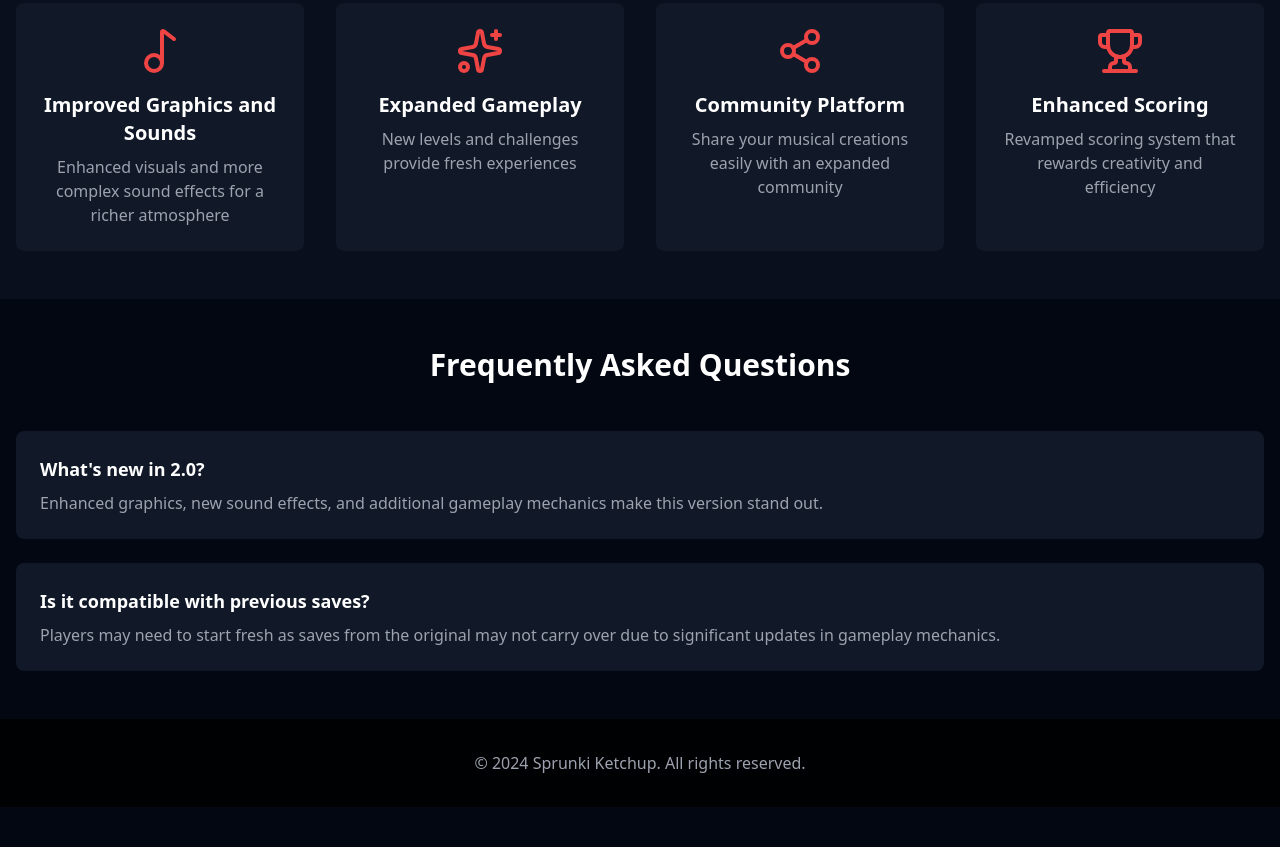
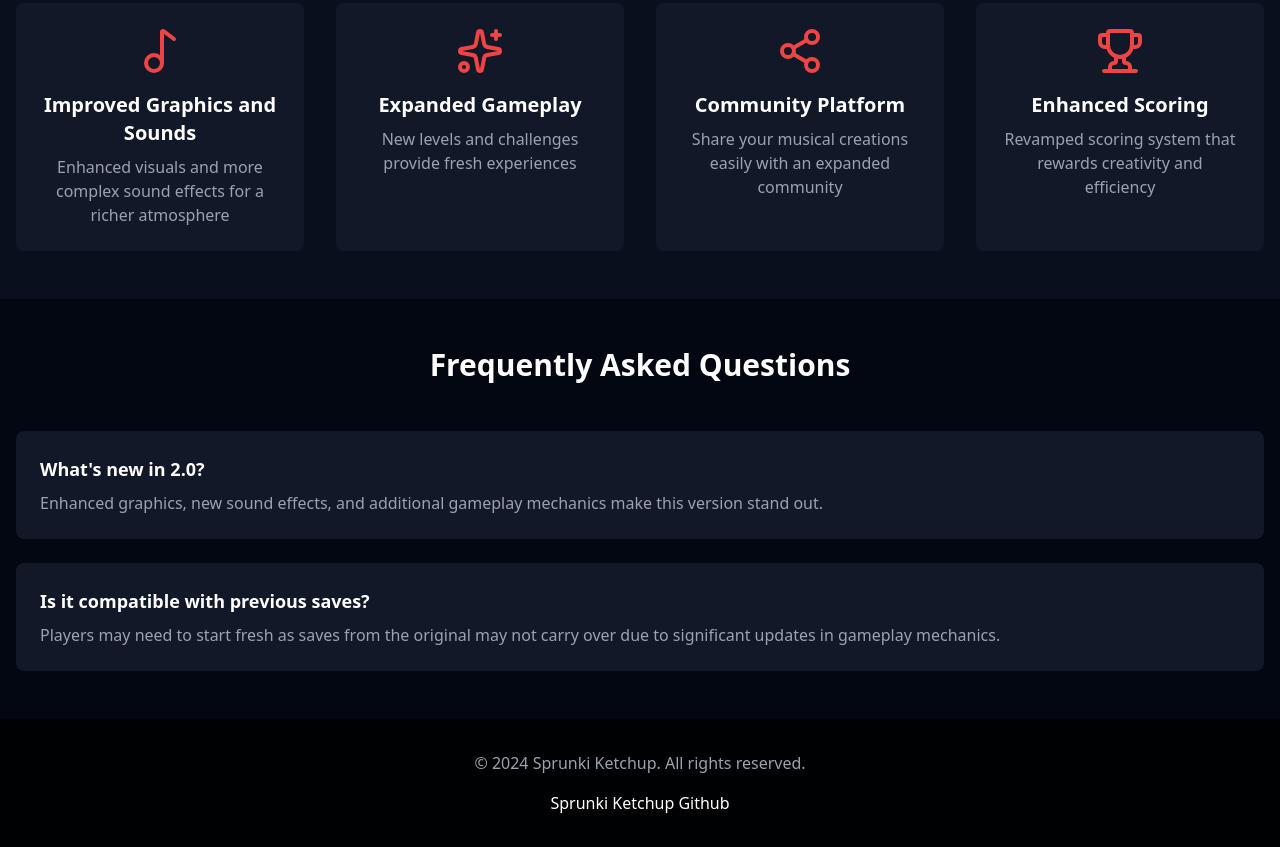
Before and after one commit to sprunkix/Sprunki-Ketchup, a plain HTML site: page index.html in a window 1280 px wide. Shown: the part 1183-2030 px from the top of the page. Before the commit the page ends 1990 px from the top, so only its background shows below. Drawn offline with nearby package versions, Linux system fonts and the light colour scheme.

Commit message:
add github souce link

```diff
--- a/index.html
+++ b/index.html
@@ -12,6 +12,7 @@
     <script src="https://cdn.tailwindcss.com"></script>
     <script src="https://unpkg.com/lucide@latest"></script>
     <link rel="stylesheet" href="styles.css">
+    <script defer data-domain="sprunkiketchup.pro" src="https://app.pageview.app/js/script.js"></script>
 </head>
 <body class="bg-gray-950 text-white">
     <!-- Navigation -->
@@ -103,6 +104,10 @@
         <div class="container mx-auto px-4 text-center">
             <p>© 2024 Sprunki Ketchup. All rights reserved.</p>
         </div>
+        <div class="container mx-auto px-4 mt-4">
+            <p class="text-center"><a href="https://github.com/sprunkix/Sprunki-Ketchup"
+                    class="text-white hover:text-yellow-400 transition duration-300">Sprunki Ketchup Github</a></p>
+        </div>
     </footer>
 
     <script>
```
Also changed, not shown: sprunki-ketchup-2.0/index.html (+2 -0 lines), sprunki-ketchup/index.html (+1 -0 lines), 1 other file.
